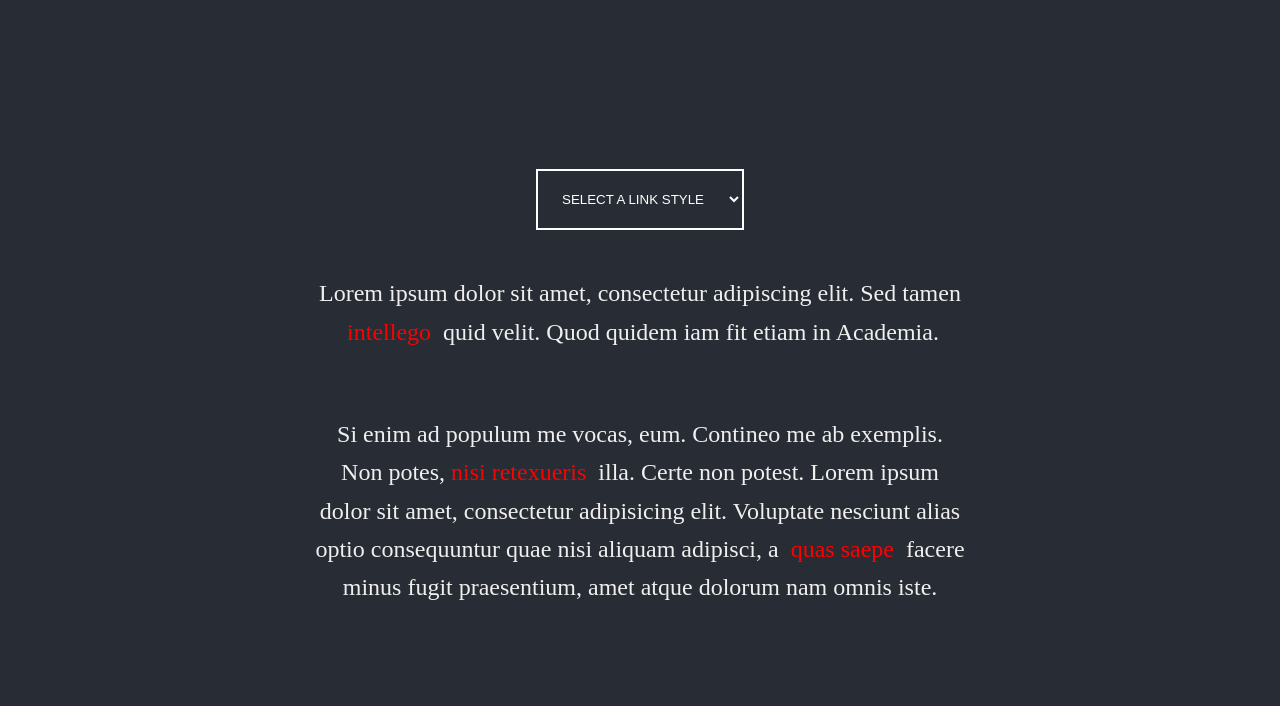
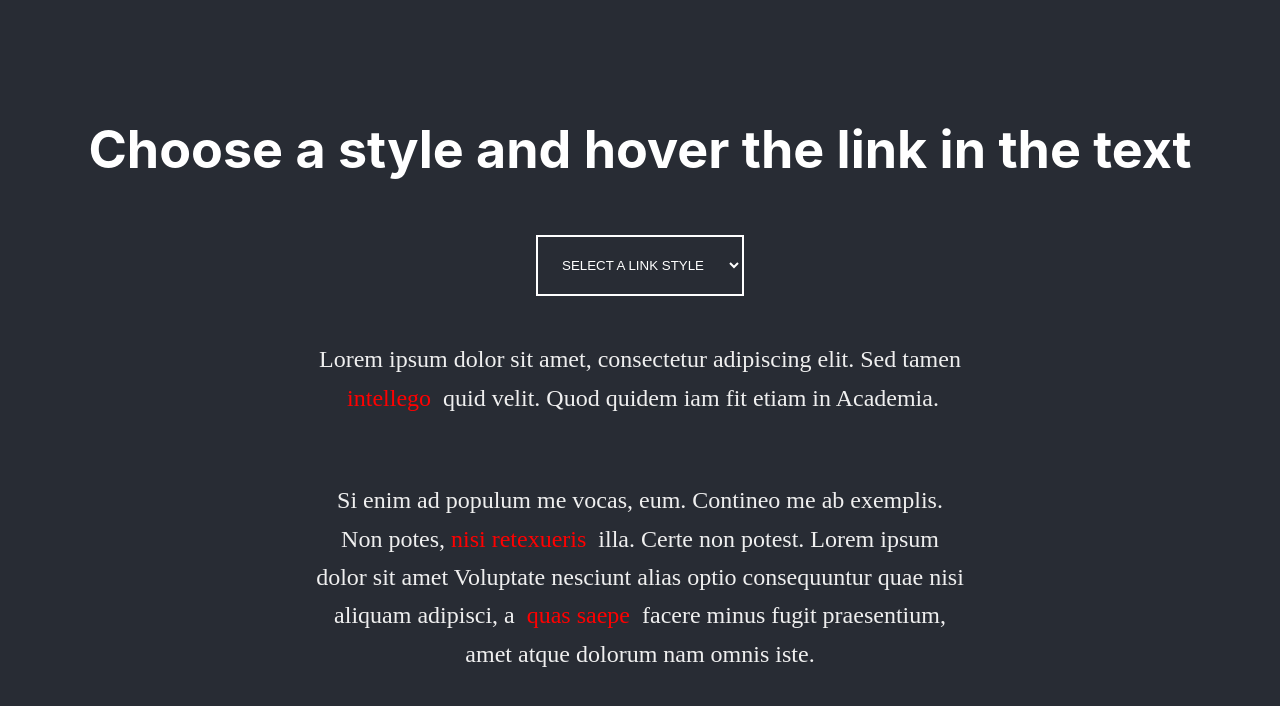
Before and after one commit to JlaPrs/favLinkHover-onlyCSS, a React (Create React App) app in the folder my-app/: page / in a window 1280 px wide. Shown: the top 706 px of the page. Built offline with nearby package versions, Linux system fonts and the light colour scheme.

Commit message:
adding h1

```diff
--- a/my-app/src/App.js
+++ b/my-app/src/App.js
@@ -12,6 +12,8 @@ class App extends Component {
     return (
       <div className="App">
         <header className="App-header">
+            <h1>Choose a style and hover the link in the text</h1>
+
             <LinkHover />
 
             {/*<HoverLink/>*/}
--- a/my-app/src/components/LinkHover.js
+++ b/my-app/src/components/LinkHover.js
@@ -37,7 +37,7 @@ export default class ColorPicker extends Component {
                 <p className="jla-paragraph">
                     Si enim ad populum me vocas, eum. Contineo me ab exemplis. Non potes,
                     <a href="#" className={this.state.styles}>nisi retexueris</a> illa. Certe non potest.
-                    Lorem ipsum dolor sit amet, consectetur adipisicing elit. Voluptate nesciunt alias optio consequuntur
+                    Lorem ipsum dolor sit amet Voluptate nesciunt alias optio consequuntur
                     quae nisi aliquam adipisci, a <a className={this.state.styles} href="#">quas saepe</a> facere minus fugit praesentium, amet atque
                     dolorum nam omnis iste.
                 </p>
```
